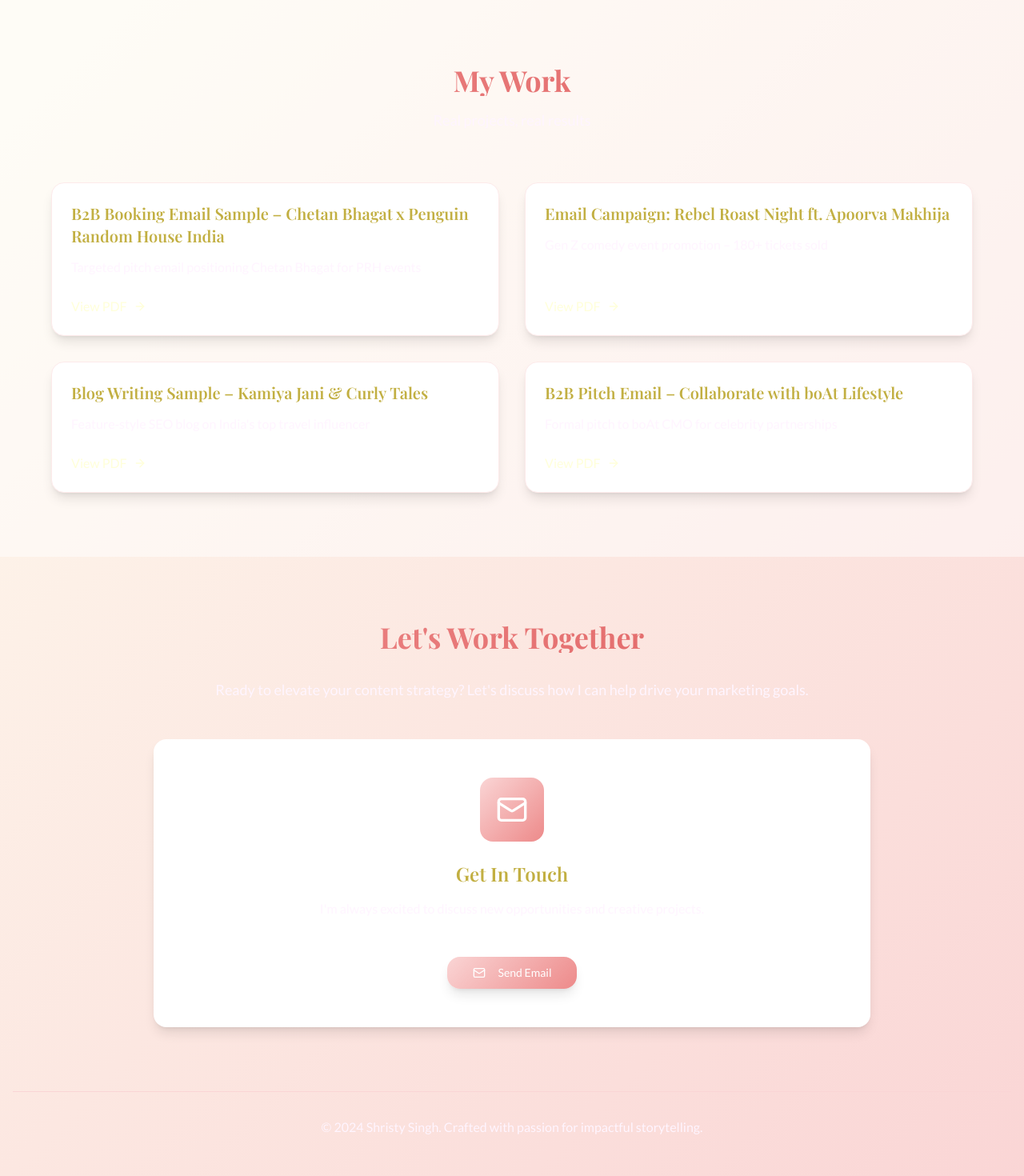
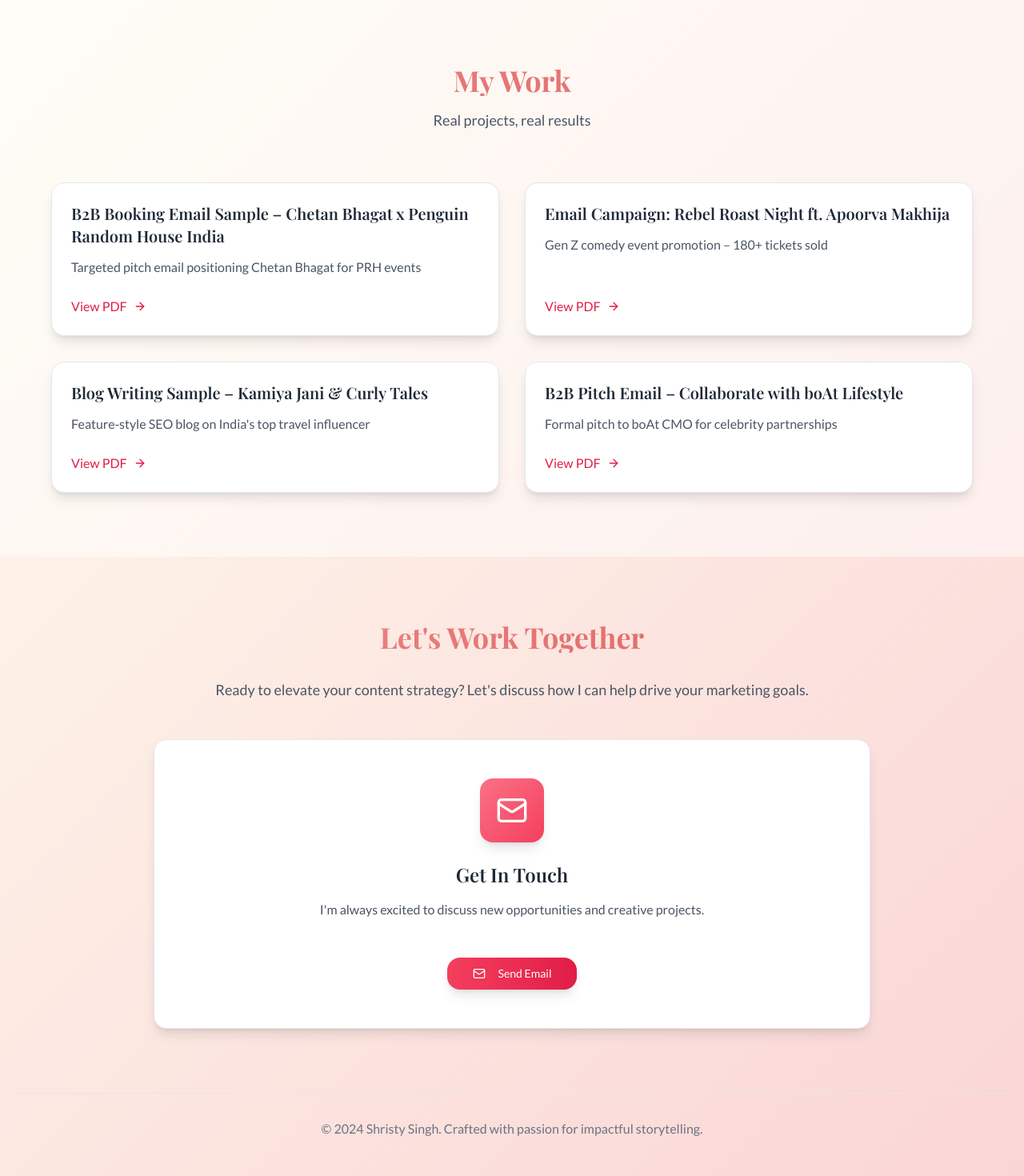
Before and after one commit to TanujChandola/shristy-pastel-portfolio, a React (Vite) app: page / in a window 1280 px wide. Shown: the part 2440-3910 px from the top of the page at 80% size. Built offline with nearby package versions, Linux system fonts and the light colour scheme.

Commit message:
Fix: Improve text visibility and color contrast
Adjusted text colors in the portfolio and contact sections for better readability and visual appeal.

```diff
--- a/src/components/Contact.tsx
+++ b/src/components/Contact.tsx
@@ -11,28 +11,28 @@ const Contact = () => {
             Let's Work Together
           </h2>
 
-          <p className="text-muted-foreground text-lg mb-12 animate-fade-in">
+          <p className="text-gray-600 text-lg mb-12 animate-fade-in">
             Ready to elevate your content strategy? Let's discuss how I can help drive your marketing goals.
           </p>
 
-          <div className="bg-white rounded-2xl p-8 md:p-12 shadow-lg animate-fade-in-up">
+          <div className="bg-white rounded-2xl p-8 md:p-12 shadow-lg animate-fade-in-up border border-gray-200">
             <div className="flex flex-col items-center space-y-6">
-              <div className="w-20 h-20 bg-gradient-blush rounded-2xl flex items-center justify-center">
+              <div className="w-20 h-20 bg-gradient-to-br from-rose-400 to-rose-500 rounded-2xl flex items-center justify-center shadow-lg">
                 <Mail className="h-10 w-10 text-white" />
               </div>
 
               <div className="text-center">
-                <h3 className="font-playfair text-2xl font-semibold mb-4">
+                <h3 className="font-playfair text-2xl font-semibold mb-4 text-gray-800">
                   Get In Touch
                 </h3>
-                <p className="text-muted-foreground mb-6">
+                <p className="text-gray-600 mb-6">
                   I'm always excited to discuss new opportunities and creative projects.
                 </p>
               </div>
 
               <Button
                 asChild
-                className="bg-gradient-blush hover:opacity-90 text-white px-8 py-3 rounded-2xl font-medium transition-all duration-300 hover:scale-105 shadow-lg"
+                className="bg-gradient-to-r from-rose-500 to-rose-600 hover:from-rose-600 hover:to-rose-700 text-white px-8 py-3 rounded-2xl font-medium transition-all duration-300 hover:scale-105 shadow-lg border-0"
               >
                 <a href="mailto:shristy@example.com">
                   <Mail className="mr-2 h-4 w-4" />
@@ -45,9 +45,9 @@ const Contact = () => {
       </div>
 
       {/* Footer */}
-      <footer className="mt-20 pt-8 border-t border-blush-200">
+      <footer className="mt-20 pt-8 border-t border-gray-200">
         <div className="text-center">
-          <p className="text-muted-foreground">
+          <p className="text-gray-500">
             © 2024 Shristy Singh. Crafted with passion for impactful storytelling.
           </p>
         </div>
--- a/src/components/Portfolio.tsx
+++ b/src/components/Portfolio.tsx
@@ -32,7 +32,7 @@ const Portfolio = () => {
           <h2 className="font-playfair text-3xl md:text-4xl font-bold mb-4 text-gradient animate-fade-in">
             My Work
           </h2>
-          <p className="text-muted-foreground text-lg animate-fade-in">
+          <p className="text-gray-600 text-lg animate-fade-in">
             Real projects, real results
           </p>
         </div>
@@ -45,20 +45,20 @@ const Portfolio = () => {
               target="_blank"
               rel="noopener noreferrer"
               aria-label={`View ${project.title} PDF`}
-              className="bg-white rounded-2xl p-6 shadow-lg hover:shadow-xl transition-all duration-300 hover:scale-103 animate-fade-in-up group border border-blush-100 block"
+              className="bg-white rounded-2xl p-6 shadow-lg hover:shadow-xl transition-all duration-300 hover:scale-103 animate-fade-in-up group border border-gray-200 block"
               style={{ animationDelay: `${index * 0.1}s` }}
             >
               <div className="h-full flex flex-col">
-                <h3 className="font-playfair text-xl font-semibold mb-3 text-foreground line-clamp-2">
+                <h3 className="font-playfair text-xl font-semibold mb-3 text-gray-800 line-clamp-2">
                   {project.title}
                 </h3>
 
-                <p className="text-muted-foreground leading-relaxed mb-6 flex-grow">
+                <p className="text-gray-600 leading-relaxed mb-6 flex-grow">
                   {project.description}
                 </p>
 
                 <div className="mt-auto">
-                  <span className="inline-flex items-center text-primary hover:text-primary/80 font-medium transition-colors group-hover:translate-x-1 transform duration-300">
+                  <span className="inline-flex items-center text-rose-600 hover:text-rose-700 font-medium transition-colors group-hover:translate-x-1 transform duration-300">
                     View PDF
                     <ArrowRight className="ml-2 h-4 w-4" />
                   </span>
```
